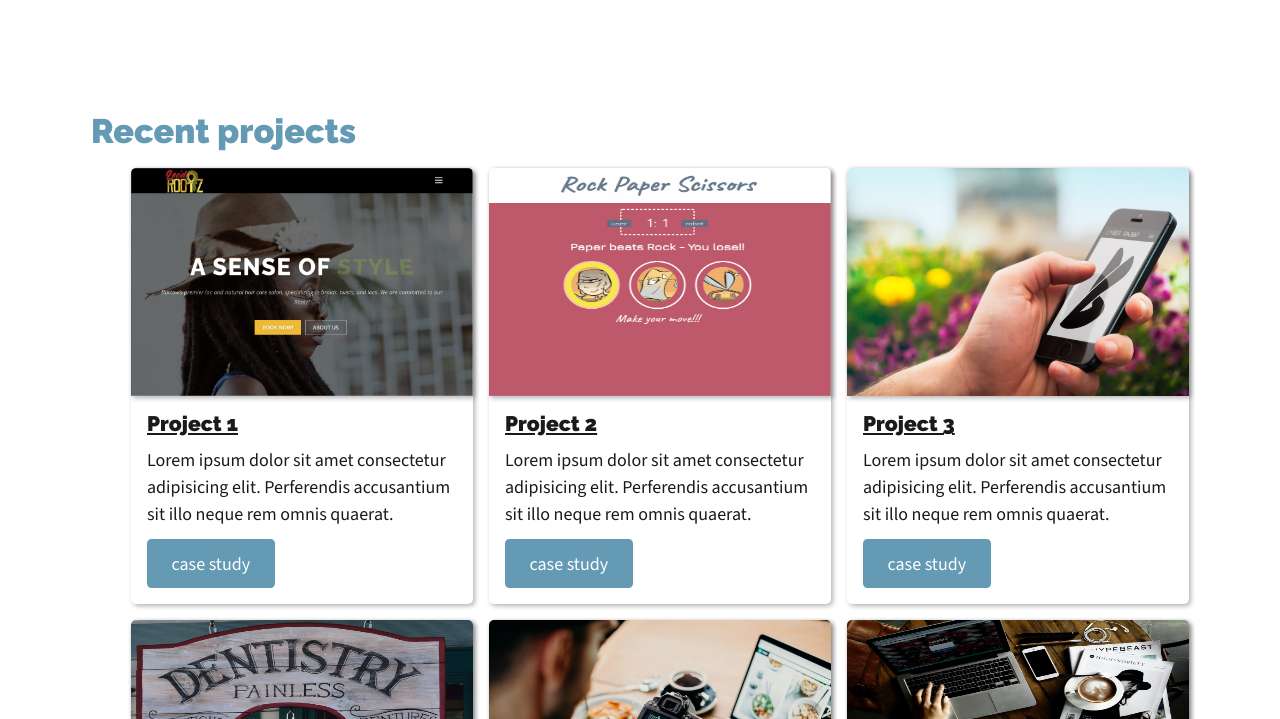
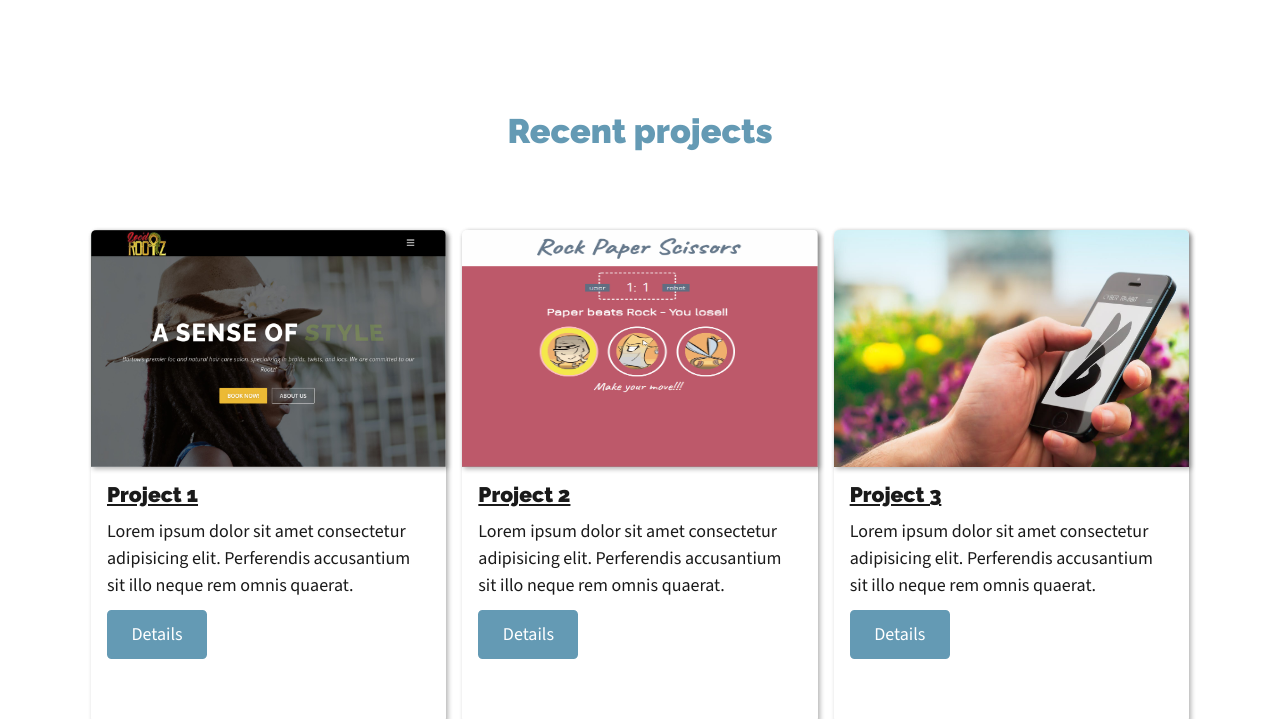
Before and after one commit to SharonaYoung/blog-site, an Eleventy site: page src/projects.njk in a window 1280 px wide. Shown: the part 81-800 px from the top of the page. Built offline with nearby package versions, Linux system fonts and the light colour scheme; Eleventy itself is replaced by a stand-in of ours; files that its build step writes are made by us from their sources.

Commit message:
updated styles

```diff
--- a/src/_includes/project-card.njk
+++ b/src/_includes/project-card.njk
@@ -8,7 +8,7 @@
         <a href="{{ project.url }}">{{ project.data.title }}</a>
       </h3>
       <p class="project-card__summary">{{ project.data.summary }}</p>
-      <a href="{{ project.url }}" class="btn btn--primary">case study</a>
+      <a href="{{ project.url }}" class="btn btn--primary">Details</a>
     </div>
   </article>
 </li>
--- a/src/projects.njk
+++ b/src/projects.njk
@@ -4,7 +4,7 @@ layout: 'base.njk'
 ---
 
 <section class="projects container">
-  <h1 class="section-title">Recent projects</h1>
+  <h1 class="section-title txt-ctr ">Recent projects</h1>
   <ul role="list" class="projects__list">
     {% for project in collections.projects %}
       {% include "project-card.njk" %}
--- a/src/reset.css
+++ b/src/reset.css
@@ -25,6 +25,7 @@ figure, blockquote, dl, dd {
 ul[role='list'],
 ol[role='list'] {
   list-style: none;
+  padding: 0;
 }
 
 /* Set core body defaults */
--- a/src/style.css
+++ b/src/style.css
@@ -198,9 +198,10 @@ ______________________ */
 
 }
 
-.articles__list {
+.articles__list,
+.projects__list {
   --flow-spacer: 3rem;
-  margin: 6rem 0;
+  margin: 5rem 0;
 }
 
 /* ********* */
@@ -264,7 +265,8 @@ ______________________ */
 
 /* Individual Article Page
 *********** */
-.main-article {
+.main-article,
+.project {
   margin-bottom: 3rem;
 }
 
```
